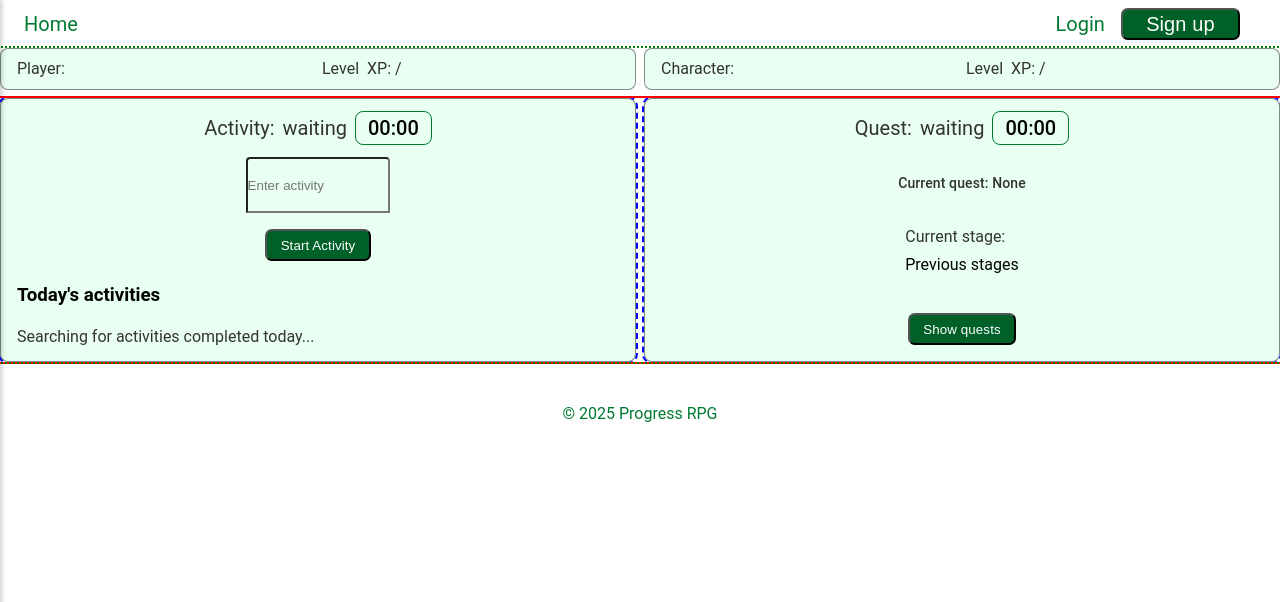
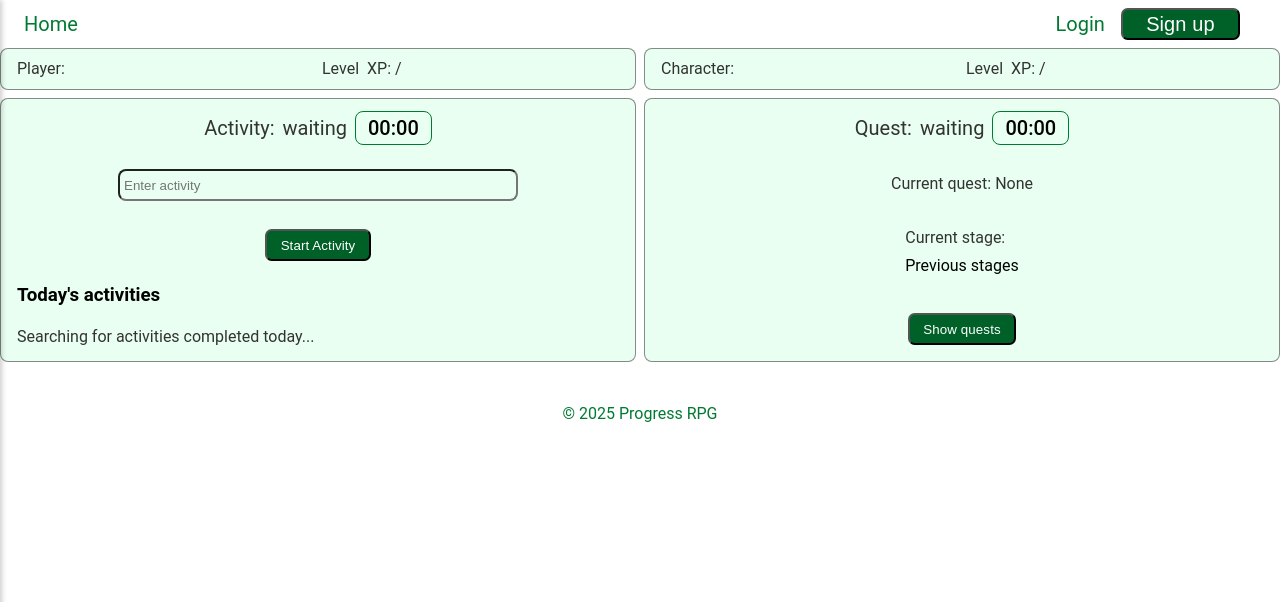
Before and after one commit to gaidheal1/ProgressRPG, a Django app: template templates/gameplay/game.html in a window 1280 px wide. Shown: the top 602 px of the page. Run offline with Django 5.2, Linux system fonts and the light colour scheme; the template is opened without the code that fills it, so the values that code supplies are empty.

Commit message:
scss reformatting, fixing some input css

```diff
--- a/static/css/styles.css
+++ b/static/css/styles.css
@@ -50,7 +50,6 @@ main {
   align-items: stretch;
   justify-content: flex-start;
   width: 100%;
-  outline: 2px dotted green;
 }
 
 .button-frame {
@@ -80,8 +79,6 @@ main {
   text-align: center;
   letter-spacing: 0.1px;
   cursor: pointer;
-  flex: none;
-  flex-grow: 0;
 }
 .button-filled:hover {
   background: #00682b;
@@ -103,8 +100,6 @@ main {
   text-align: center;
   letter-spacing: 0.1px;
   cursor: pointer;
-  flex: none;
-  flex-grow: 0;
 }
 .button-empty:hover {
   background: #f0f0f0;
@@ -180,7 +175,6 @@ h1, h2, h3 {
 }
 
 .input-div {
-  /* Auto layout */
   display: flex;
   flex-direction: column;
   align-items: flex-start;
@@ -188,10 +182,6 @@ h1, h2, h3 {
   isolation: isolate;
   height: 3.5rem;
   padding: 0;
-  border-radius: 0.25rem 0.25rem 0 0;
-  flex: none;
-  order: 0;
-  flex-grow: 0;
 }
 @media (max-width: 576px) {
   .input-div {
@@ -210,14 +200,12 @@ h1, h2, h3 {
   display: flex;
   flex-direction: column;
   align-items: flex-start;
-  padding: 0;
+  padding: 0.25rem;
   gap: 0.5rem;
   background: #E8FFF1;
-  border-radius: 0.25rem 0.25rem 0 0;
-  flex: none;
-  order: 0;
+  border-radius: 0.5rem;
   align-self: stretch;
-  flex-grow: 1;
+  height: 2rem;
   z-index: 0;
 }
 
@@ -698,14 +686,6 @@ header nav .right-links {
   }
 }
 
-#game-content {
-  outline: 2px solid red;
-}
-
-.game-section {
-  outline: 2px dashed blue;
-}
-
 #toast-container {
   position: fixed;
   top: 100px;
@@ -830,11 +810,8 @@ header nav .right-links {
   flex-direction: column;
   align-items: center;
   justify-content: center;
+  width: 100%;
   gap: 0.5rem;
-  font-weight: 500;
-  font-size: 0.875rem;
-  line-height: 1.25rem;
-  letter-spacing: 0.1px;
 }
 
 #quest-list {
--- a/static/scss/base/_global.scss
+++ b/static/scss/base/_global.scss
@@ -47,5 +47,5 @@ main {
 	align-items: stretch;
 	justify-content: flex-start;
 	width: 100%;
-	outline: 2px dotted green;
+	//outline: 2px dotted green;
 }
--- a/static/scss/components/_input.scss
+++ b/static/scss/components/_input.scss
@@ -1,8 +1,6 @@
-
 @use '../utilities/mixins' as *;
 
 .input-div {
-	/* Auto layout */
 	display: flex;
 	flex-direction: column;
 	align-items: flex-start;
@@ -11,11 +9,7 @@
 
 	height: 3.5rem;
 	padding: 0;
-	border-radius: 0.25rem 0.25rem 0 0;
-
-	flex: none;
-	order: 0;
-	flex-grow: 0;
+	//border-radius: 0.25rem 0.25rem 0 0;
 
 	@include respond-to(small) {
 		width: 100%;
@@ -32,17 +26,12 @@
 	display: flex;
 	flex-direction: column;
 	align-items: flex-start;
-	padding: 0;
+	padding: 0.25rem;
 	gap: 0.5rem;
 
-
 	background: #E8FFF1;
-	border-radius: 0.25rem 0.25rem 0 0;
-
-	flex: none;
-	order: 0;
+	border-radius: 0.5rem;
 	align-self: stretch;
-	flex-grow: 1;
-
+	height: 2rem;
 	z-index: 0;
 }
--- a/static/scss/layout/_gameplay.scss
+++ b/static/scss/layout/_gameplay.scss
@@ -21,11 +21,11 @@
 
 #game-content {
 	@extend .two-column-layout;
-	outline: 2px solid red;
+	//outline: 2px solid red;
 }
 
 .game-section {
 	@extend .section-box;
 	//align-items: flex-start;
-	outline: 2px dashed blue;
+	//outline: 2px dashed blue;
 }
--- a/static/scss/pages/_game.scss
+++ b/static/scss/pages/_game.scss
@@ -43,11 +43,8 @@
 	flex-direction: column;
 	align-items: center;
 	justify-content: center;
+	width: 100%;
 	gap: 0.5rem;
-	font-weight: 500;
-	font-size: 0.875rem;
-	line-height: 1.25rem;
-	letter-spacing: 0.1px;
 }
 
 #quest-list {
--- a/static/scss/utilities/_mixins.scss
+++ b/static/scss/utilities/_mixins.scss
@@ -38,8 +38,6 @@
   letter-spacing: 0.1px;
 
   cursor: pointer;
-  flex: none;
-  flex-grow: 0;
 
   &:hover {
     background: $hover-bg;
--- a/templates/gameplay/game.html
+++ b/templates/gameplay/game.html
@@ -78,11 +78,12 @@
         <div class="input-div" id="activity-input-div">
           <input class="field-div" type="text" id="activity-input" placeholder="Enter activity" />
         </div>
-      </div>
 
-      <div class="button-frame" id="activity-buttons">
-        <button class="button-filled" id="start-activity-btn">Start Activity</button>
-        <button class="button-filled" id="stop-activity-btn" disabled="true" style="display: none;">Submit activity</button>
+        <div class="button-frame" id="activity-buttons">
+          <button class="button-filled" id="start-activity-btn">Start Activity</button>
+          <button class="button-filled" id="stop-activity-btn" disabled="true" style="display: none;">Submit activity</button>
+        </div>
+
       </div>
 
 
```
Also changed, not shown: 1 other file.
